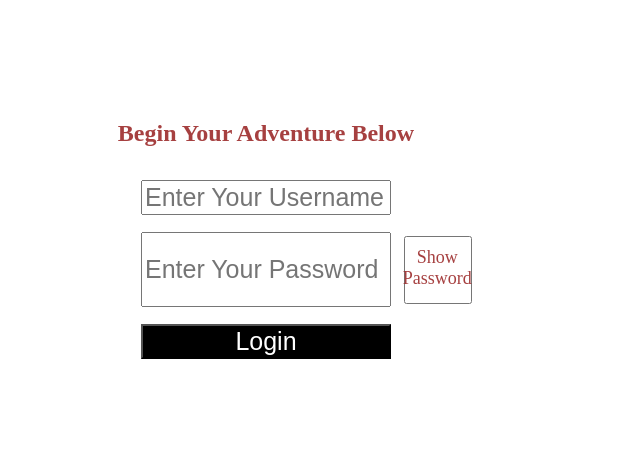
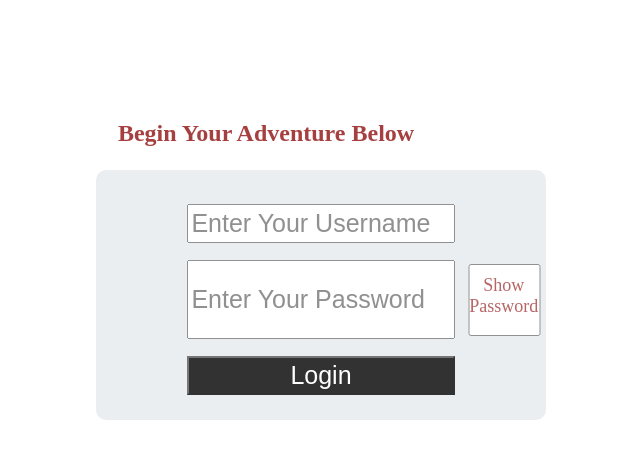
Before and after one commit to TravisExline/CharacterCreator, a React (Create React App) app in the folder frontend/: page / in a window 1280 px wide. Shown: the top 458 px of the page, without its empty margins (374-1014 px from the left). Built offline with nearby package versions, Linux system fonts and the light colour scheme; a web font is replaced by a local one.

Commit message:
sign-in background box

```diff
--- a/frontend/src/style/SignIn.css
+++ b/frontend/src/style/SignIn.css
@@ -58,6 +58,7 @@
 
 .submit-user {
     margin-top: 10px;
+    margin-bottom: 25px;
     font-size: 25px;
     display: grid;
     grid-column: 2 / 5;
@@ -68,6 +69,12 @@
 
 .sign-in-background {
     display: grid;
+    margin-left: 110px;
     grid-column: 2 / 3;
     grid-row: 3 / 4;
+    height: 250px;
+    width: 450px;
+    opacity: .8;
+    background-color: rgb(230, 234, 238);
+    border-radius: 10px;
 }
```
